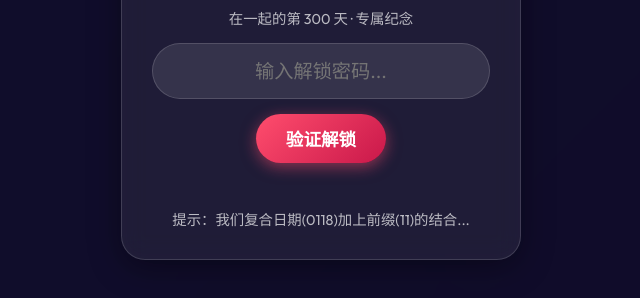
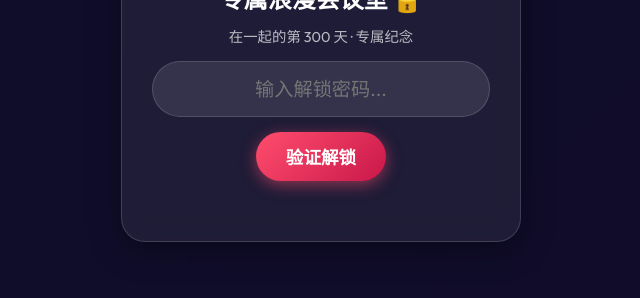
Before and after one commit to zzc792999-afk/love-cabin, a website: page 300days.html in a window 1280 px wide. Shown: the part 346-644 px from the top of the page, without its empty margins (319-959 px from the left). Drawn offline with Linux system fonts and the light colour scheme.

Commit message:
clean: remove password tooltip hint from 300days page

```diff
--- a/300days.html
+++ b/300days.html
@@ -402,7 +402,6 @@
             <input type="password" id="pwd-input" placeholder="输入解锁密码..." autocomplete="off">
             <button class="btn" onclick="checkPassword()">验证解锁</button>
             <div class="error-msg" id="pwd-error"></div>
-            <div class="tooltip">提示：我们复合日期(0118)加上前缀(11)的结合...</div>
         </div>
     </div>
 
```
